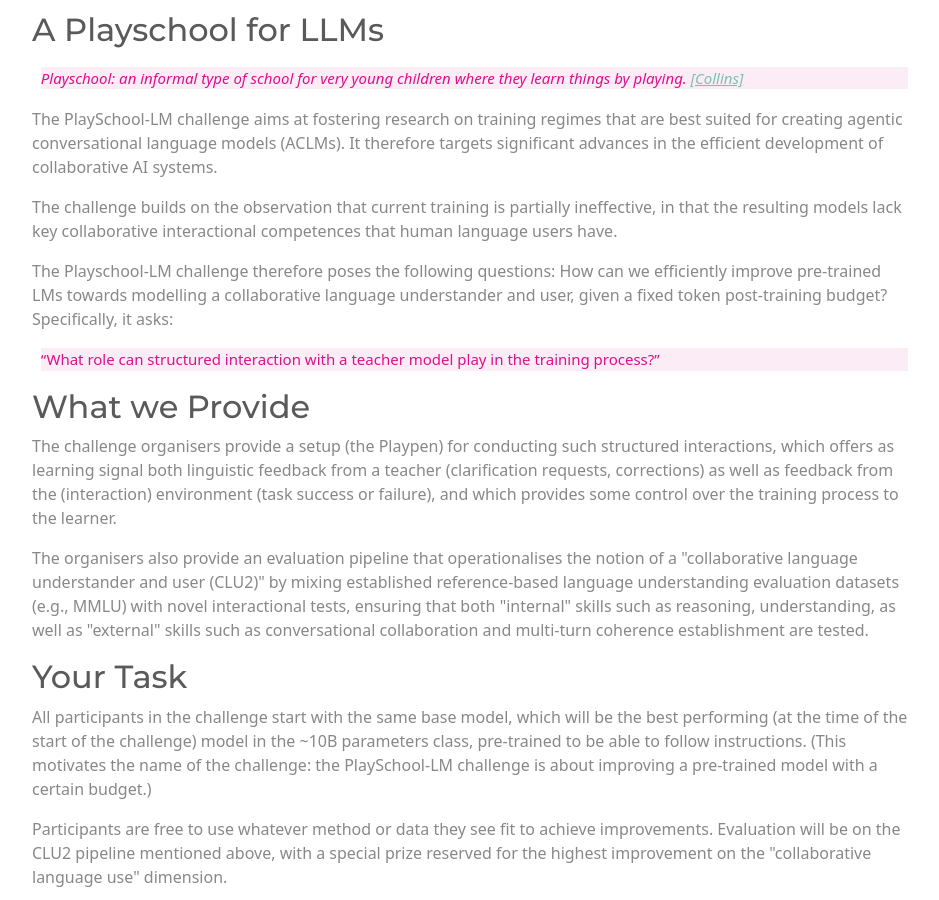
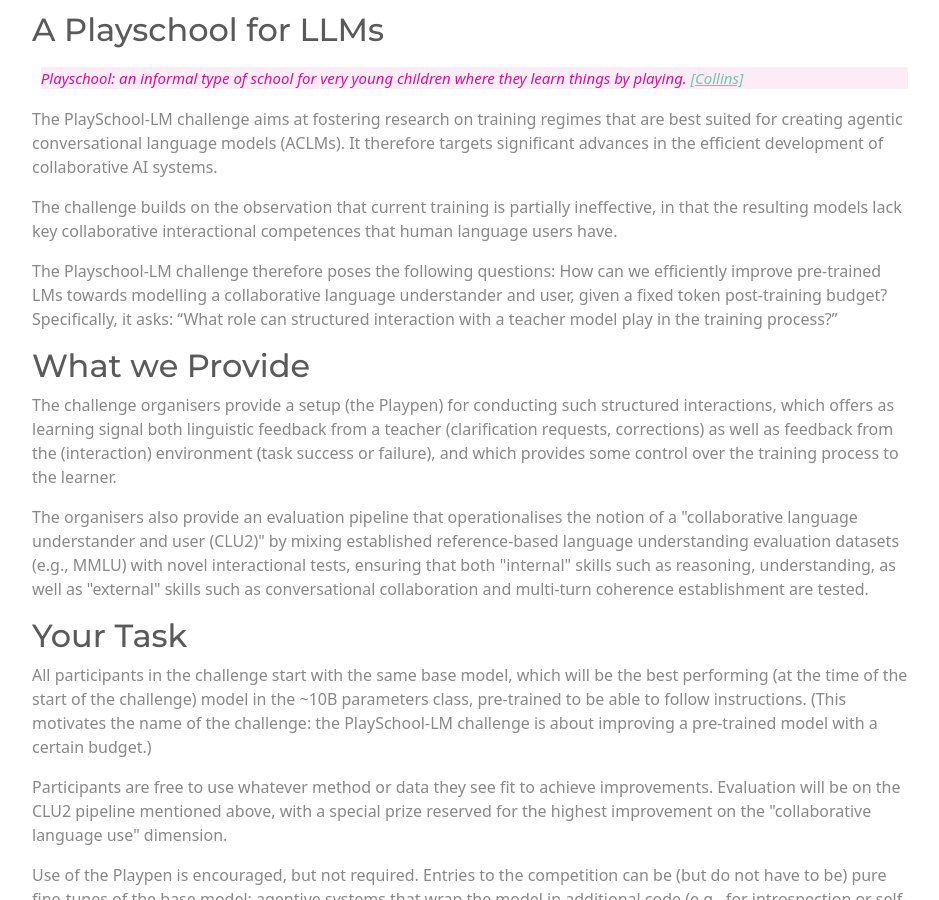
Before and after one commit to lm-playschool/lm-playschool.github.io, a Jekyll site: the page built from index.html, in a window 1280 px wide and 900 px high, scrolled down 781 px. Shown: the whole window, without its empty margins (170-1109 px from the left). Built offline with Jekyll 4.4.1, drawn with Linux system fonts in a browser that asks for light colours.

Commit message:
fix: conversion error

```diff
--- a/index.html
+++ b/index.html
@@ -12,11 +12,8 @@ title: LM Playschool Challenge
 
 <p>The challenge builds on the observation that current training is partially ineffective, in that the resulting models lack key collaborative interactional competences that human language users have.</p>
 
-<p>The Playschool-LM challenge therefore poses the following questions: How can we efficiently improve pre-trained LMs towards modelling a collaborative language understander and user, given a fixed token post-training budget? Specifically, it asks:</p>
+<p>The Playschool-LM challenge therefore poses the following questions: How can we efficiently improve pre-trained LMs towards modelling a collaborative language understander and user, given a fixed token post-training budget? Specifically, it asks: “What role can structured interaction with a teacher model play in the training process?” </p>
 
-<blockquote>
-    <p>“What role can structured interaction with a teacher model play in the training process?”</p>
-</blockquote>
 
 <h2>What we Provide</h2>
 <p>The challenge organisers provide a setup (the Playpen) for conducting such structured interactions, which offers as learning signal both linguistic feedback from a teacher (clarification requests, corrections) as well as feedback from the (interaction) environment (task success or failure), and which provides some control over the training process to the learner.</p>
```
